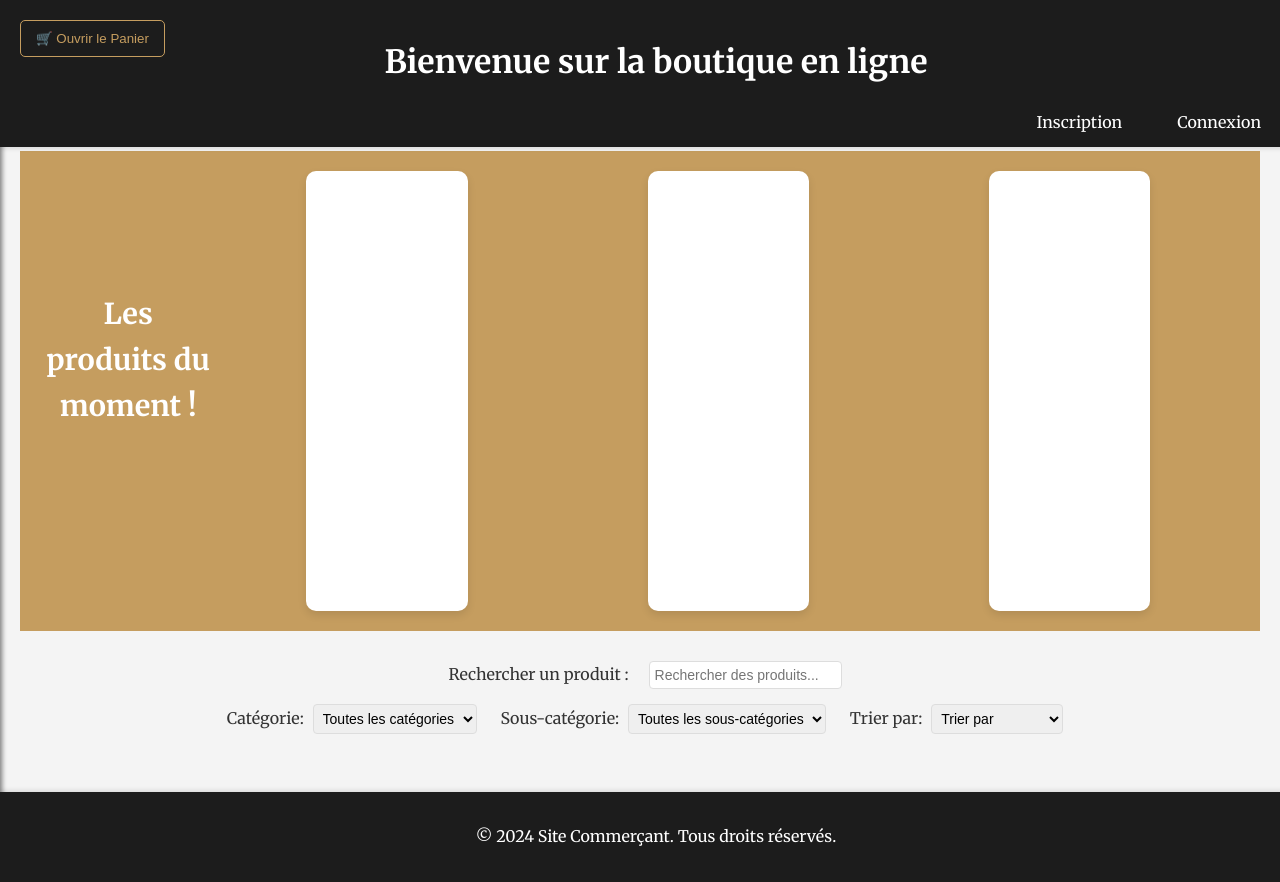
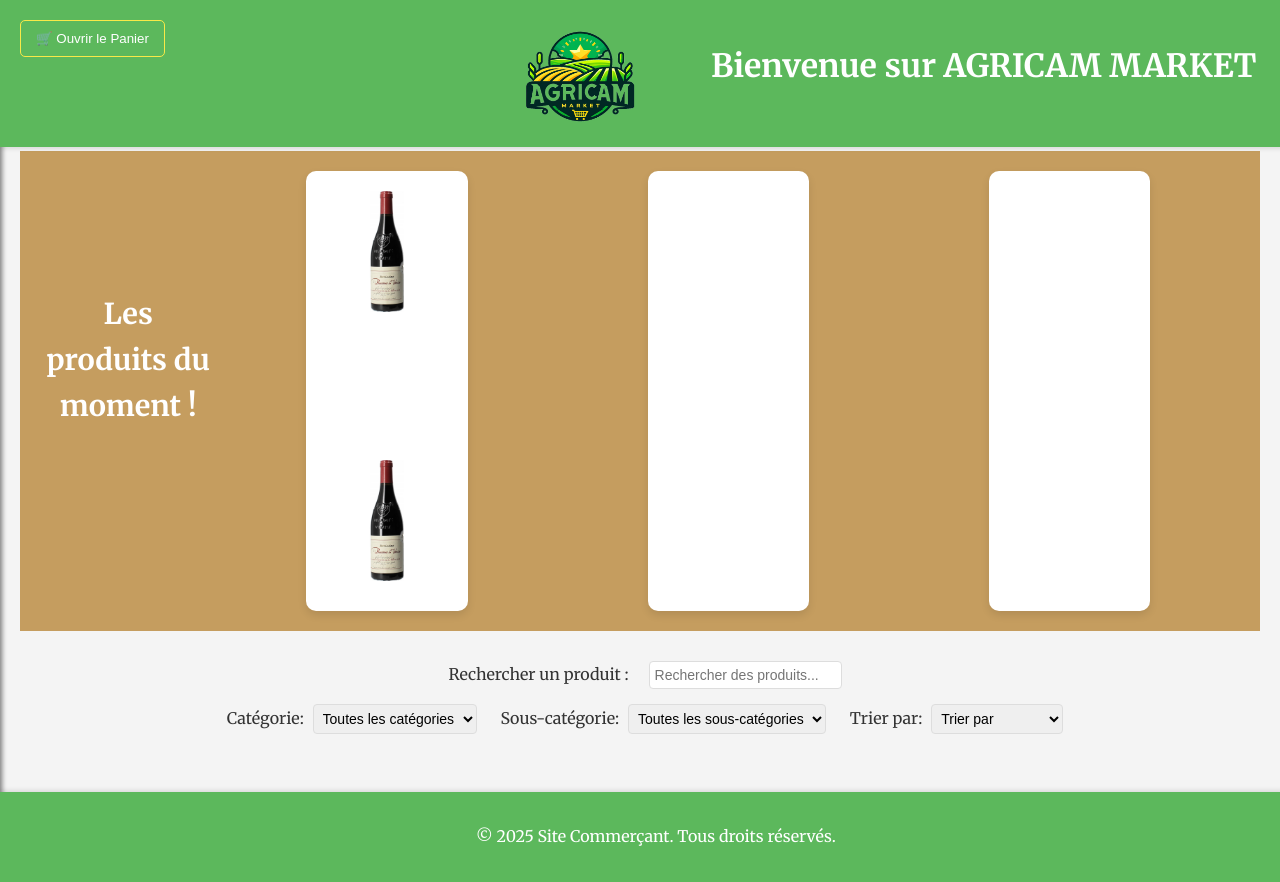
Before and after one commit to Ulrichjack/test-2, a plain HTML site: page ecommerce-main/views/index.html in a window 1280 px wide. Shown: the top 882 px of the page. Drawn offline with nearby package versions, Linux system fonts and the light colour scheme; no server answers.

Commit message:
Initial commit

```diff
--- a/ecommerce-main/public/css/styles.css
+++ b/ecommerce-main/public/css/styles.css
@@ -17,6 +17,7 @@
     --couleur11: #dfb577; /* Couleur hover alternative d'un bouton */
     --couleur12: rgba(0, 0, 0, 0.1); /* Couleur d'ombre légère */
     --couleur13: rgba(0, 0, 0, 0.5); /* Fond semi-transparent pour la pop-up */
+    --couleur14: #f8e948;
 }
 
 /* Style global */
@@ -61,18 +62,43 @@ body {
 }
 
 /* En-tête */
+
 header {
-    background-color: var(--couleur1);
+    display: flex;
+    background-color: var(--couleur10);
     color: var(--couleur2);
     padding: 1rem;
     text-align: center;
     box-shadow: 0 2px 4px var(--couleur12);
-    position: fixed; /* Rendre le header fixe en haut de la page */
-    width: 100%;
+    position: fixed;  /*Rendre le header fixe en haut de la page */
+     width: 100%;
     top: 0;
     z-index: 1000;
     height: 115px; /* Spécifier la hauteur du header pour utiliser dans le calcul du margin-top */
+
 }
+
+
+header h1 {
+    align-items: center;
+    margin: 0; /* Supprime les marges par défaut */
+    white-space: nowrap; /* Empêche le texte de se briser sur plusieurs lignes */
+    text-align: center;
+    margin-top: 25px;
+    margin-left: 50px;
+}
+
+header .logo {
+    flex-shrink: 0; /* Empêche le logo de se redimensionner */
+    margin-right: 15px; /* Espace entre le logo et le texte */
+    width: 130px;
+    height: 120px;
+    margin-left: 500px;
+}
+
+
+
+
 
 header nav ul {
     list-style-type: none;
@@ -90,11 +116,13 @@ header nav ul {
 }
 
 .nav-left li {
-    margin-right: 20px;
+
+    margin-right: 100px;
 }
 
 .nav-right li {
-    margin-left: 20px;
+    margin-left: 100px;
+    margin-top: 100px;
 }
 
 header nav ul li {
@@ -118,9 +146,9 @@ header nav ul li a:hover {
     position: fixed;
     top: 20px;
     left: 20px;
-    background-color: var(--couleur1);
-    color: var(--couleur3);
-    border: 1px solid var(--couleur3);
+    background-color: var(--couleur10);
+    color: var(--couleur2);
+    border: 1px solid var(--couleur14);
     padding: 10px 15px;
     cursor: pointer;
     z-index: 1000;
@@ -129,7 +157,7 @@ header nav ul li a:hover {
 }
 
 #open-cart-btn:hover {
-    background-color: var(--couleur3);
+    background-color: var(--couleur14);
     color: var(--couleur1);
 }
 
@@ -416,13 +444,14 @@ footer {
     position: relative; /* Changez la position fixe à relative */
     bottom: 0;
     width: 100%;
-    background-color: var(--couleur1);
+    background-color: var(--couleur10);
     color: var(--couleur2);
     text-align: center;
     padding: 1rem;
     box-shadow: 0 -2px 4px var(--couleur12);
     z-index: 1000; /* S'assure que le footer est au-dessus du contenu */
 }
+
 
 /* Style pour la pop-up */
 .popup {
--- a/ecommerce-main/server.js
+++ b/ecommerce-main/server.js
@@ -5,7 +5,8 @@ const mysql = require('mysql2');
 const path = require('path');
 const app = express();
 const port = 3000;
-const checkAuth = require('./middleware/checkAuth');
+
+const checkAuth = require('.middleware/checkAuth');
 const productsRouter = require('./routes/products');
 const authRoutes = require('./routes/auth');
 const userRoutes = require('./routes/users');
--- a/ecommerce-main/views/index.html
+++ b/ecommerce-main/views/index.html
@@ -8,17 +8,19 @@
 </head>
 
 <header>
-    <h1>Bienvenue sur la boutique en ligne</h1>
+    <a href="#"><img src="../public/images/logo_transparent.png" class="logo" ></a>
+    <h1>Bienvenue sur AGRICAM MARKET </h1>
+
     <nav>
         <ul id="nav-list">
             <div class="nav-left">
                 <li id="username-display"></li>
             </div>
             <div class="nav-right">
-                <li id="sign-in-button"><a href="/sign-in">Inscription</a></li>
-                <li id="open-login-popup"><a href="#">Connexion</a></li>
+                <li id="sign-in-button"><a href="/views/sign-in.html">Inscription</a></li>
+                <li id="open-login-popup"><a href="/views/login.html">Connexion</a></li>
                 <li id="logout-button" style="display: none;"><a href="#" onclick="logout()">Déconnexion</a></li>
-                <li id="merchant-dashboard-button" style="display: none;"><a href="/dashboard">Dashboard</a></li>
+                <li id="merchant-dashboard-button" style="display: none;"><a href="../views/dashboard.html">Dashboard</a></li>
             </div>
         </ul>
     </nav>
@@ -73,6 +75,8 @@
                 <!-- Contenu des produits -->
                 <div id="featured-product-1" class="featured-product">
                     <!-- Contenu du produit 1 -->
+                     <img src="/public/images/beaume-de-venise-terrissimo.jpg">
+                     <img src="/public/images/beaume-de-venise-terrissimo.jpg">
                 </div>
                 <div id="featured-product-2" class="featured-product">
                     <!-- Contenu du produit 2 -->
@@ -121,14 +125,15 @@
     </main>
 
     <footer>
-        <p>&copy; 2024 Site Commerçant. Tous droits réservés.</p>
+        <p>&copy; 2025 Site Commerçant. Tous droits réservés.</p>
     </footer>
 
+
     <!-- Charger les scripts JavaScript -->
-    <script src="/js/panier.js"></script>
-    <script src="/js/add-to-cart.js" type="module"></script>
-    <script src="/js/products.js" type="module"></script>
-    <script src="/js/login.js"></script>
+    <script src="../public/js/panier.js"></script>
+    <script src="../public/js/add-to-cart.js" type="module"></script>
+    <script src="../public/js/products.js" type="module"></script>
+    <script src="../public/js/login.js"></script>
     <script>
         // Vérifier si un token est présent dans le localStorage
         document.addEventListener('DOMContentLoaded', function() {
@@ -192,7 +197,6 @@
 
 
     </script>
-    <script src="/js/header.js"></script>
-
+    <script src="../public/js/header.js"></script>
 </body>
 </html>
```
Also changed, not shown: ecommerce-main/views/dashboard-users.html (+1 -1 lines), ecommerce-main/views/dashboard.html (+2 -1 lines), ecommerce-main/views/login.html (+2 -2 lines), ecommerce-main/views/product-indiv.html (+13 -11 lines), ecommerce-main/views/sign-in.html (+2 -2 lines), ecommerce-main/public/images/logo_transparent.png (added).
